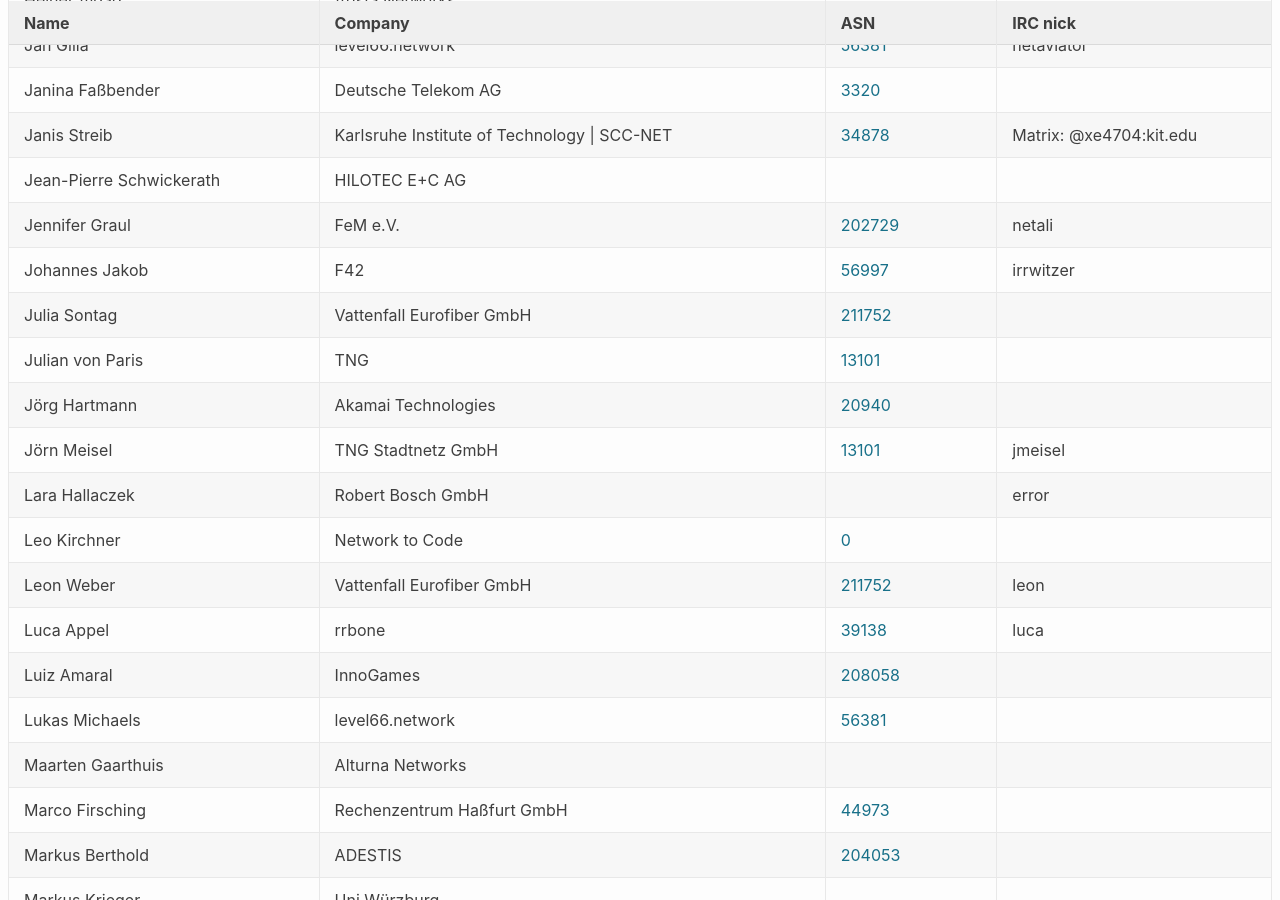
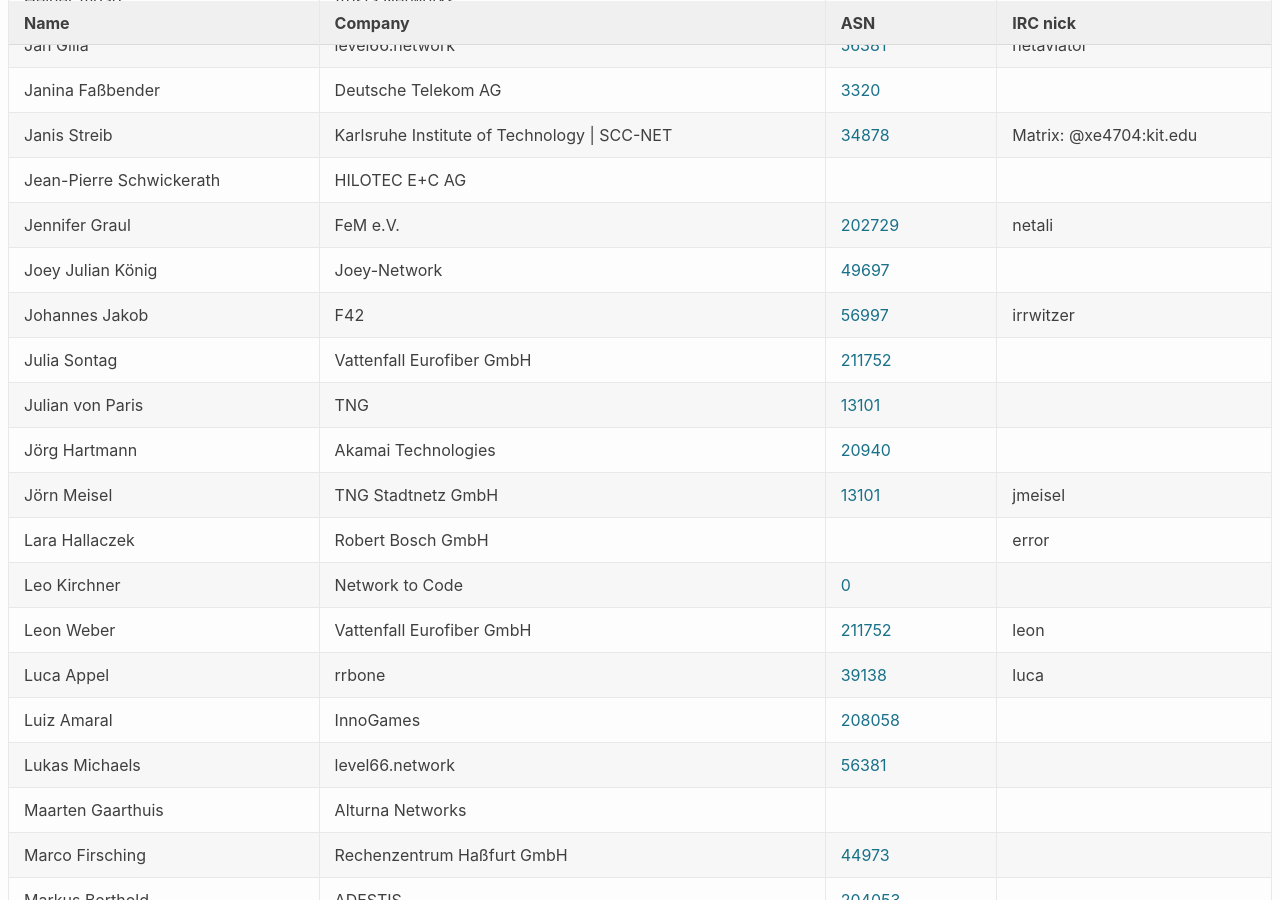
Before and after one commit to denog/pretix-attendeelist, a Jekyll site: the page built from denog15/index.md, in a window 1280 px wide and 900 px high, scrolled down 1369 px. Built offline with Jekyll 4.4.1, drawn with Linux system fonts in a browser that asks for light colours.

Commit message:
Latest data: Sat Aug 19 15:28:08 UTC 2023

```diff
--- a/_data/attendees_denog15_onsite.json
+++ b/_data/attendees_denog15_onsite.json
@@ -190,6 +190,12 @@
     "company": "FeM e.V.",
     "irc": "netali",
     "asn": "202729"
+  },
+  {
+    "name": "Joey Julian König",
+    "company": "Joey-Network",
+    "irc": null,
+    "asn": "49697"
   },
   {
     "name": "Johannes Jakob",
```
